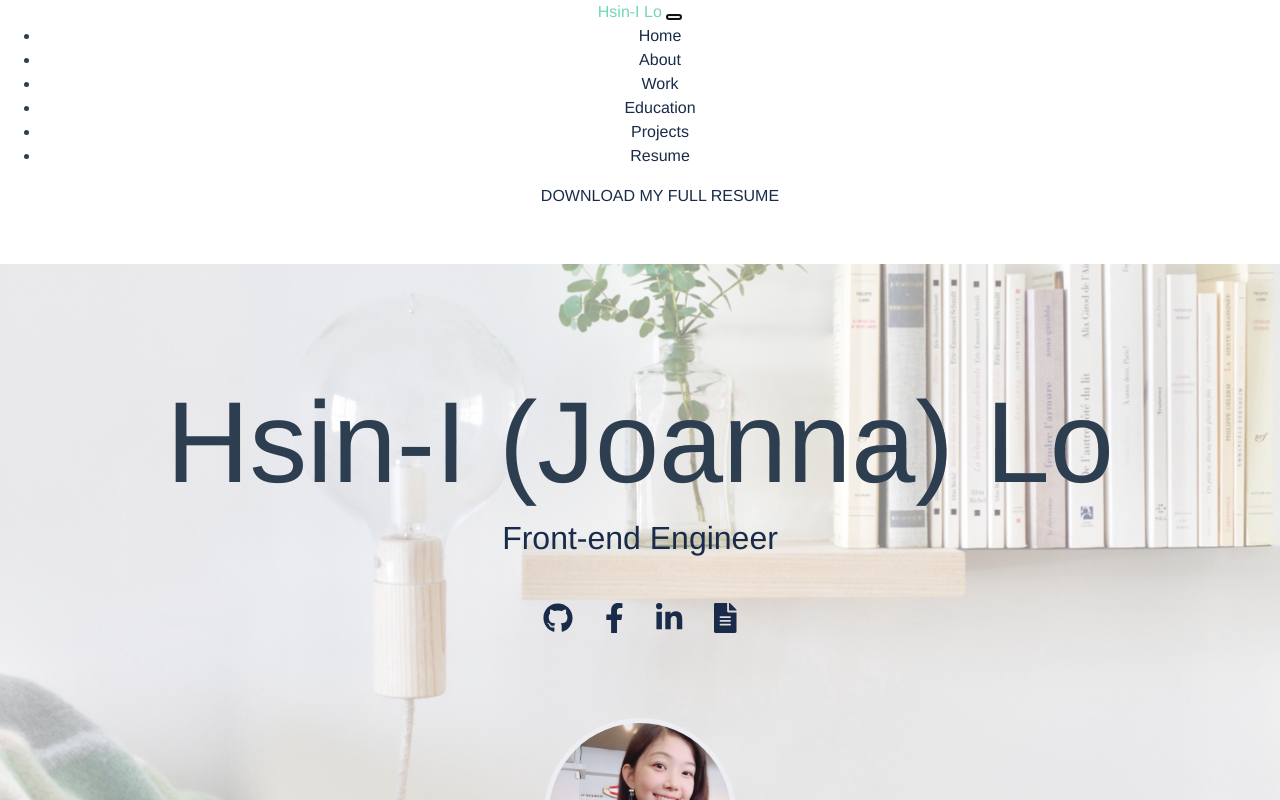
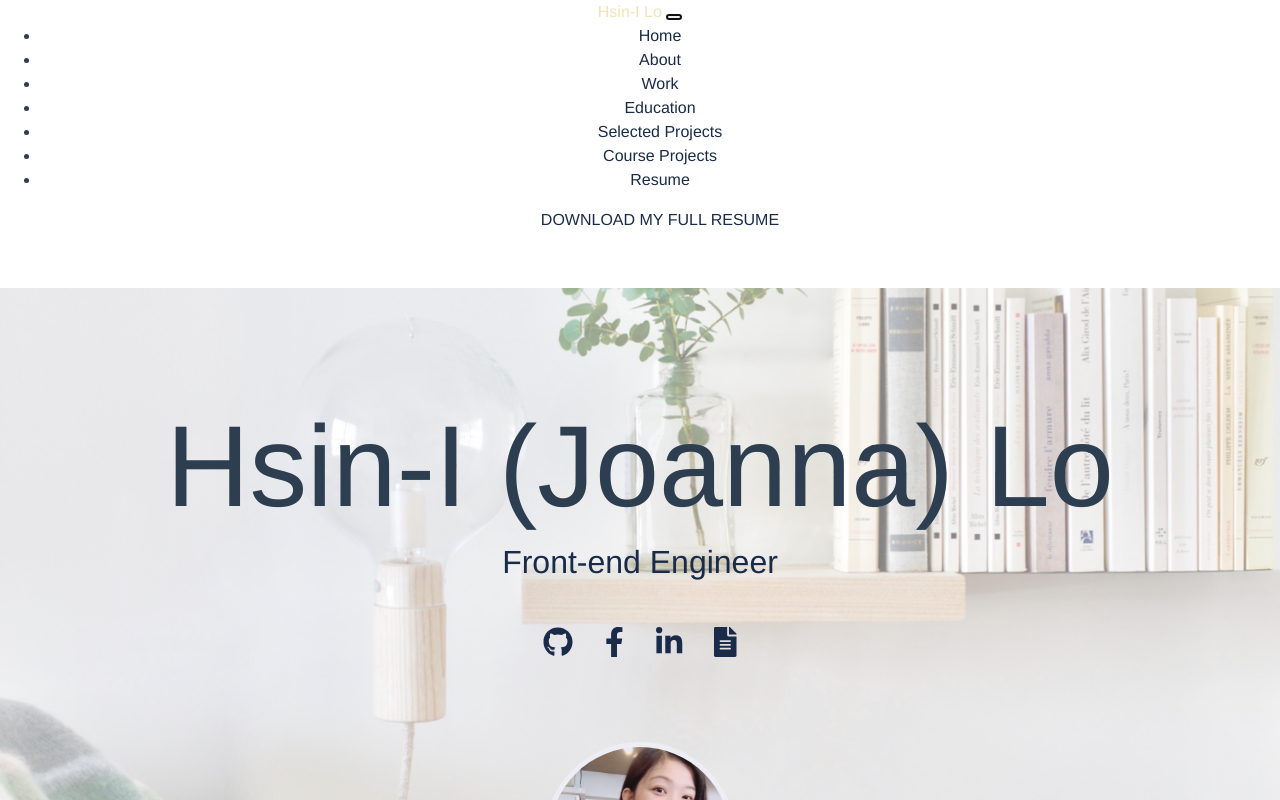
Before and after one commit to Lohsini/lohsini.github.io, a Vue app: page / in a window 1280 px wide. Both pictures are taken after a click on the button 674 px from the left and 17 px from the top of the page. Shown: the top 800 px of the page. Built offline with nearby package versions, Linux system fonts and the light colour scheme.

Commit message:
update about me, typo, amd navbar

```diff
--- a/src/assets/contents/CourseProjectContent.ts
+++ b/src/assets/contents/CourseProjectContent.ts
@@ -17,7 +17,7 @@ export default [
         image: boombermanDemo,
         linkURL: "",
         descriptions: [
-            "Developed a two-player Bomber man web version game utilizing Cocos Creator and Firebase with a team of 3",
+            "Built a two-player Bomber man web version game utilizing Cocos Creator and Firebase with a team of 3",
         ],
         links: [
             {
@@ -35,7 +35,7 @@ export default [
         image: webmarioDemo,
         linkURL: "",
         descriptions: [
-            "Developed web version of Mario game with a store and leaderboards using Cocos Creator, Firebase Auth, and Firestore",
+            "Founded web version of Mario game with a store and leaderboards using Cocos Creator, Firebase Auth, and Firestore",
         ],
         links: [
             {
--- a/src/assets/contents/EducationContent.ts
+++ b/src/assets/contents/EducationContent.ts
@@ -4,7 +4,7 @@ import yzuLogo from "@/assets/contents/yzu-logo.png";
 export default [
     {
         title: "Software Studio (National Tsing Hua University CS 241002)",
-        role: "The student in credit courses",
+        role: "The student in the 3-credit undergraduate course",
         startDate: "Mar 2021",
         endDate: "June 2021",
         image: nthuLogo,
@@ -22,7 +22,7 @@ export default [
         linkURL: "",
         descriptions: [
             "GPA: 4.00 / 4.00",
-            "Average: 90.25 / 100",
+            "Grade Average: 90.25 / 100",
         ],
     },
     {
--- a/src/assets/contents/ProjectContent.ts
+++ b/src/assets/contents/ProjectContent.ts
@@ -18,7 +18,7 @@ export default [
         image: rainformDemo,
         linkURL: "",
         descriptions: [
-            "Developed an online form service using Firebase Auth and Firestore with a team of 4",
+            "Customized an online form service using Firebase Auth and Firestore with a team of 4",
             "Established a control panel for users to modify data, generate surveys, and view statistics",
             "Reduced 80% of process time of merging text into templates through developing automation scripts",
         ],
@@ -42,8 +42,9 @@ export default [
         image: foodpocketDemo,
         linkURL: "",
         descriptions: [
-            "Developed Web App for users to record daily meals and restaurants",
+            "Founded a Web App for users to record daily meals and restaurants",
             "Designed a RWD website for mobile phones, tablets, and computers",
+            "Resolved asynchronous issues for an account API request",
         ],
         links: [
             {
--- a/src/assets/contents/WorkExperienceContent.ts
+++ b/src/assets/contents/WorkExperienceContent.ts
@@ -7,9 +7,10 @@ export default [
         image: "",
         linkURL: "",
         descriptions: [
-            "Built a learning ability assessment platform to help 1K daily active users improve academic performance with a team of 12",
+            "Built a learning ability assessment platform to help 1K daily active users improve academic performance",
             "Created workspaces with editable graphs and quizzes to assess users’ academic progress and learning situations",
             "Established a web filesystem interface for browsing folders, sorting files, and searching files",
+            "Collaborated with a 12-person team",
         ],
     },
     {
--- a/src/components/AboutMe.vue
+++ b/src/components/AboutMe.vue
@@ -13,9 +13,13 @@
                 >
                     <div class="text-area">
                         <h1>About Me</h1>
-                        Hi, I am Hsin-I, or you can call me Joanna. I am interested in frontend development.
+                        Hi, I am Hsin-I, or you can call me Joanna. I am interested in front-end development.
 
                         <br><br>
+
+                        I am a front-end engineer of a startup company, QSticker, a company providing learning ability analysis services for students, where I built a learning ability assessment platform with 1K daily active users and created workspaces with editable graphs and quizzes to assess users’ academic progress and learning situations.
+                        Prior to QSticker, I am a research assistant at National Tsing Hua University where I designed many web UIs adopting Responsive Web Design. Moreover, I collaborated with a non-profit organization to initiate the Rainform project, where he led a team of 4 people to create a web service using Firebase and Google APIs.
+                        I also took the 3-credit course, Software Studio, to improve myself and I got a great grade at the end of the course.
 
                         <br>
                     </div>
@@ -76,7 +80,7 @@ export default Vue.extend({
                 margin: 0 3vw;
                 padding: 2vw;
                 color: $primary-light;
-                text-align: left;
+                text-align: justify;
                 flex: 1;
 
                 h1 {
--- a/src/components/Footer.vue
+++ b/src/components/Footer.vue
@@ -58,7 +58,7 @@ export default Vue.extend({
     width: 100%;
     background-color: $primary;
     padding: 3vw 0 1vw 0;
-    color: $primary-light;
+    color: $secondary-light;
 }
 
 @media only screen and (max-width: 576px) {
--- a/src/components/NavBar.vue
+++ b/src/components/NavBar.vue
@@ -44,10 +44,16 @@
                     Education
                 </b-nav-item>
                 <b-nav-item
-                    v-scroll-to="'#Projects'"
+                    v-scroll-to="'#SelectedProjects'"
                     to="/"
                 >
-                    Projects
+                    Selected Projects
+                </b-nav-item>
+                <b-nav-item
+                    v-scroll-to="'#CourseProjects'"
+                    to="/"
+                >
+                    Course Projects
                 </b-nav-item>
                 <b-nav-item
                     :href="resumeLink"
--- a/src/styles/_variables.scss
+++ b/src/styles/_variables.scss
@@ -1,7 +1,8 @@
 $primary: #192b49;
-$secondary: rgb(114, 214, 186);
+$secondary: rgb(245, 225, 179);
 $primary-light: #2f4d80;
 $light: rgb(237, 238, 244);
+$secondary-light: rgb(156, 162, 169);
 $link: #007bff;
 
 $navbar-height: 56px;
--- a/src/views/Home.vue
+++ b/src/views/Home.vue
@@ -5,7 +5,7 @@
         <AboutMe id="About" />
         <WorkExperienceSection id="Work" />
         <EducationSection id="Education" />
-        <ProjectSection id="Projects" />
+        <ProjectSection id="SelectedProjects" />
         <CourseProjectSection id="CourseProjects" />
         <Footer />
     </div>
```
